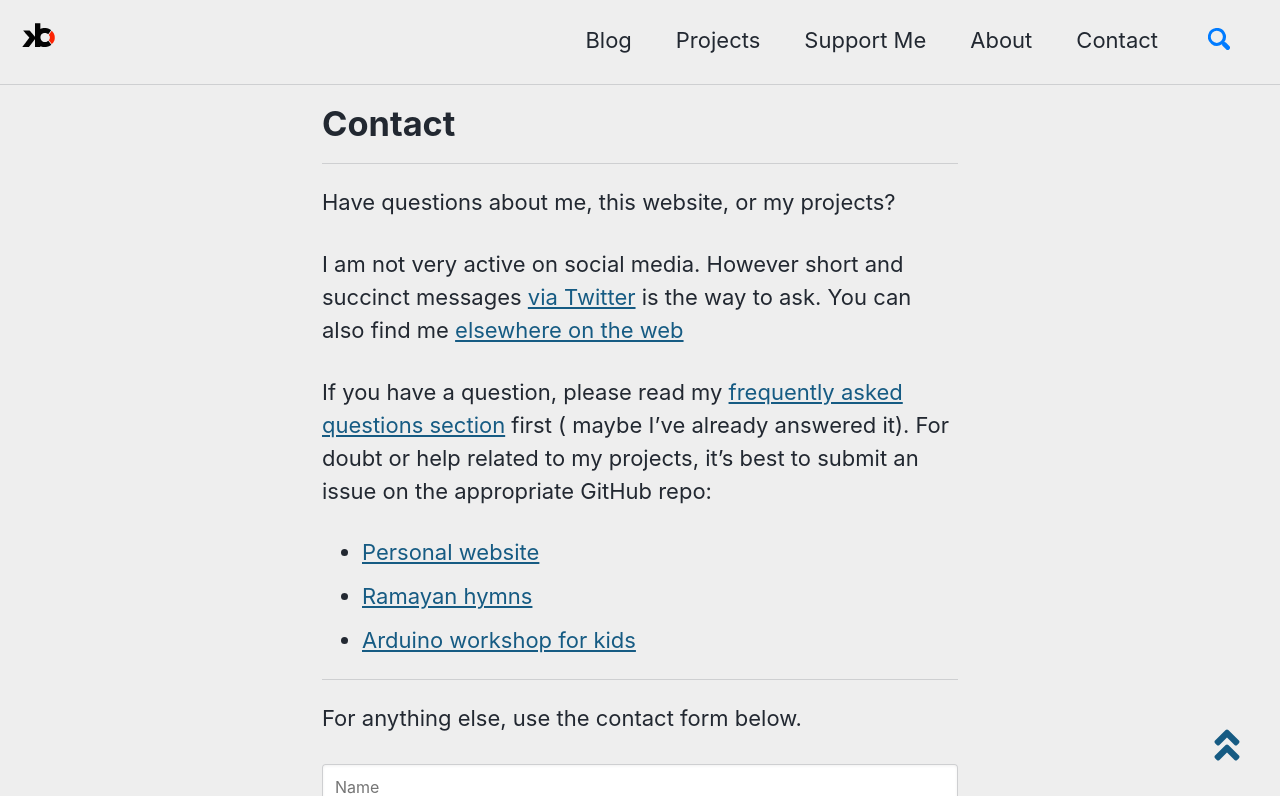
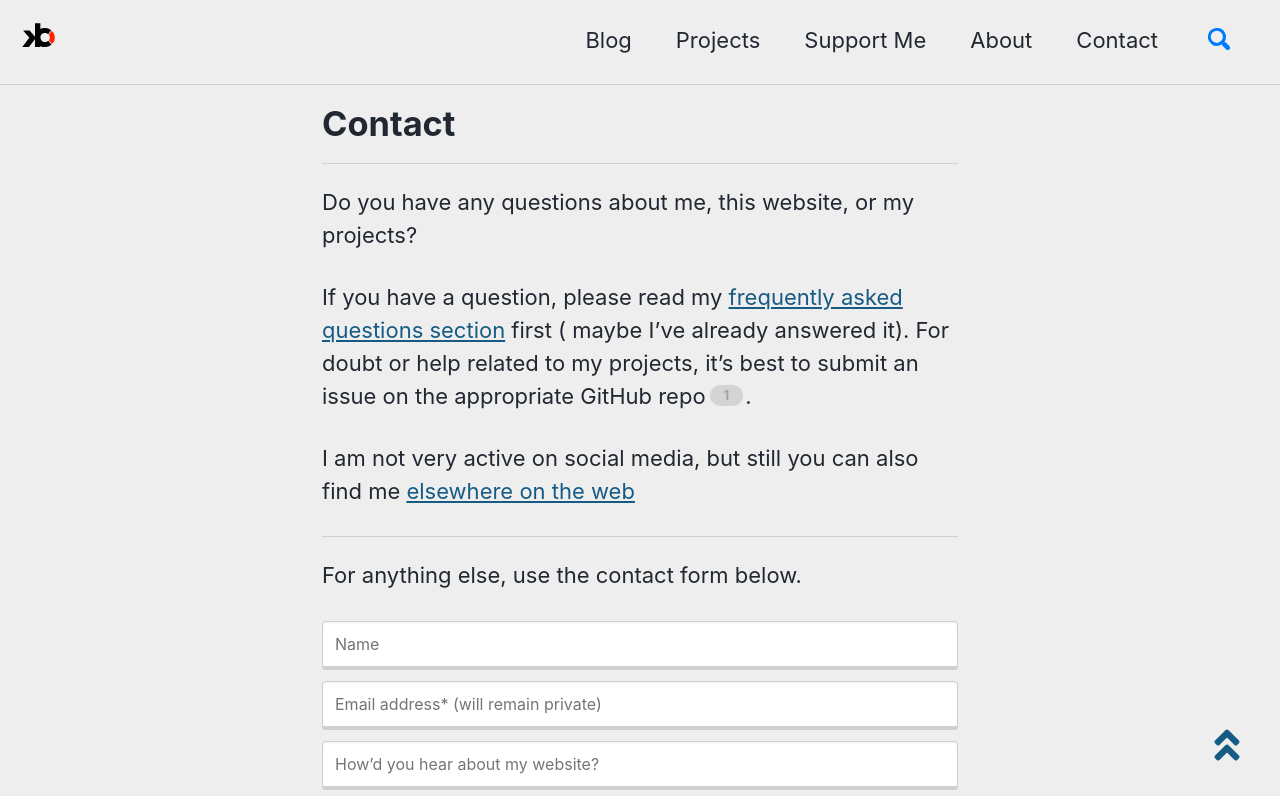
Before and after one commit to kulbhushanchand/kulbhushanchand.github.io-v2, a Jekyll site: the page built from _pages/main/contact.md, in a window 1280 px wide and 900 px high, cut to the strip 104-900 px from the top of the window. Built offline with Jekyll 4.4.1, drawn with Linux system fonts in a browser that asks for light colours; cached includes are drawn as plain includes; comment, search, counter and statistics services are not loaded; a style sheet for code colours, icons or effects is not loaded.

Commit message:
Updated log

```diff
--- a/_pages/main/contact.md
+++ b/_pages/main/contact.md
@@ -6,15 +6,13 @@ excerpt: "Preferred methods of sending your questions, inquires, messages, and l
 ---
 
 ---
-Have questions about me, this website, or my projects?
+Do you have any questions about me, this website, or my projects?
 
-I am not very active on social media. However short and succinct messages [via Twitter](https://twitter.com/ChandKulbhushan) is the way to ask. You can also find me [elsewhere on the web](/support/#follow-me-on-social-media)
+If you have a question, please read my [frequently asked questions section](/faqs/) first ( maybe I've already answered it). For doubt or help related to my projects, it's best to submit an issue on the appropriate GitHub repo[^1].
 
-If you have a question, please read my [frequently asked questions section](/faqs/) first ( maybe I've already answered it). For doubt or help related to my projects, it's best to submit an issue on the appropriate GitHub repo:
+[^1]: GitHub repo link is provided on the each of projects pages
 
-- [Personal website](https://github.com/Kulbhushan-Chand/Kulbhushan-Chand.github.io)
-- [Ramayan hymns](https://github.com/Kulbhushan-Chand/ramayan-hymns)
-- [Arduino workshop for kids](https://github.com/Kulbhushan-Chand/arduino-workshop-for-kids)
+I am not very active on social media, but still you can also find me [elsewhere on the web](/support/#follow-me-on-social-media)
 
 ---
 For anything else, use the contact form below.
```
Also changed, not shown: _pages/main/home.md (+1 -1 lines), _pages/main/test.md (+1 -1 lines), assets/images/pages/main/kbc-logo-colored-masthead.png (deleted), assets/images/pages/main/kbc-logo-masthead.png (added).
